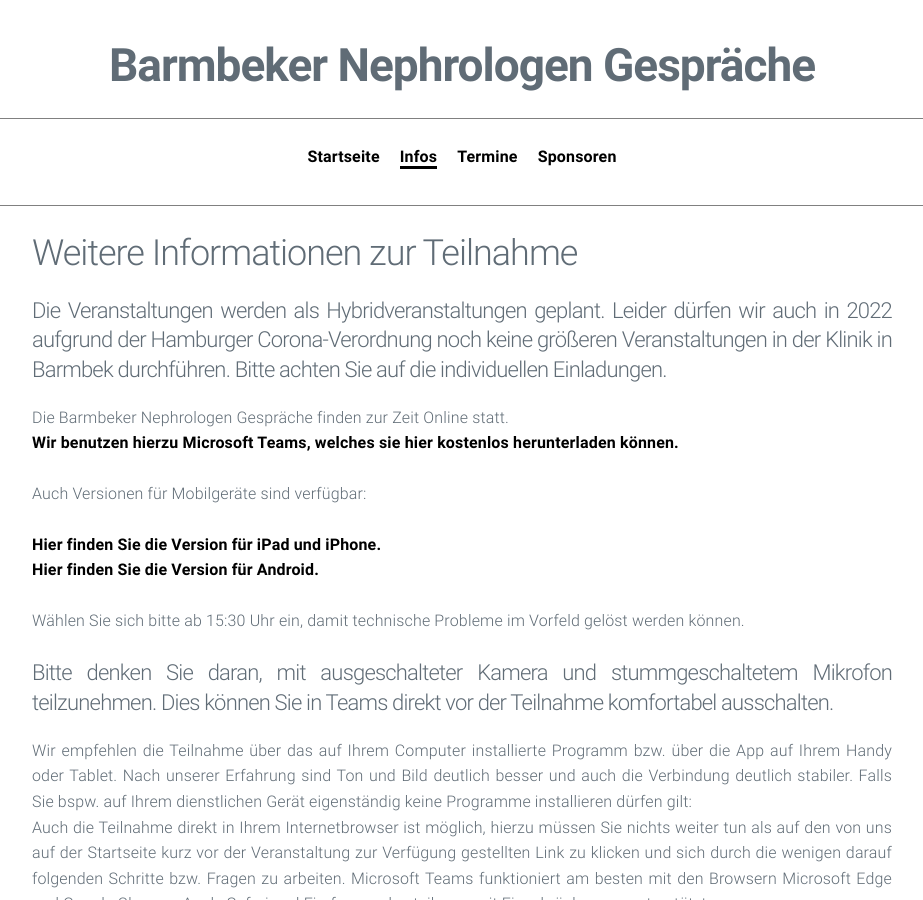
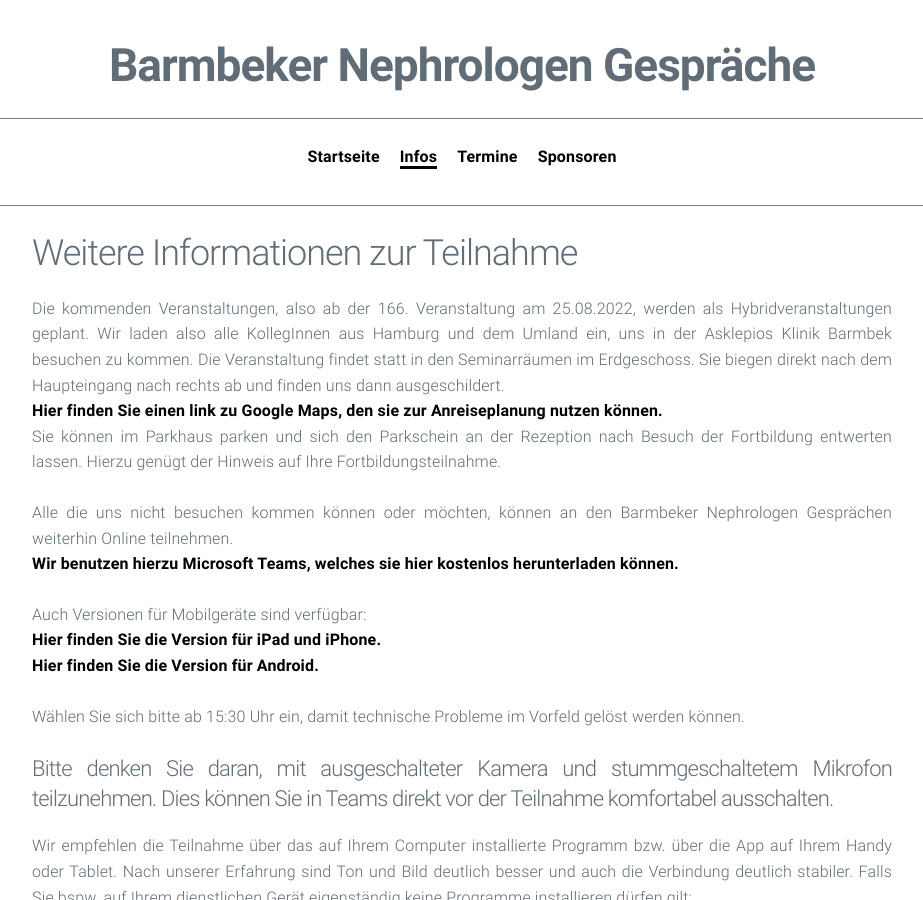
Before and after one commit to manuelpaul86/manuelpaul86.github.io, a Jekyll site: the page built from infos.md, in a window 1280 px wide and 900 px high. Shown: the whole window, without its empty margins (178-1101 px from the left). Built offline with Jekyll 4.4.1, drawn with Linux system fonts in a browser that asks for light colours.

Commit message:
Update infos.md

```diff
--- a/infos.md
+++ b/infos.md
@@ -4,13 +4,14 @@ title: Infos
 ---
 ## Weitere Informationen zur Teilnahme
 
-#### Die Veranstaltungen werden als Hybridveranstaltungen geplant. Leider dürfen wir auch in 2022 aufgrund der Hamburger Corona-Verordnung noch keine größeren Veranstaltungen in der Klinik in Barmbek durchführen. Bitte achten Sie auf die individuellen Einladungen.
+Die kommenden Veranstaltungen, also ab der 166. Veranstaltung am 25.08.2022, werden als Hybridveranstaltungen geplant. Wir laden also alle KollegInnen aus Hamburg und dem Umland ein, uns in der Asklepios Klinik Barmbek besuchen zu kommen. Die Veranstaltung findet statt in den Seminarräumen im Erdgeschoss. Sie biegen direkt nach dem Haupteingang nach rechts ab und finden uns dann ausgeschildert.
+[Hier finden Sie einen link zu Google Maps, den sie zur Anreiseplanung nutzen können.](https://goo.gl/maps/FASj8h5Pn9MQNBex5)
+Sie können im Parkhaus parken und sich den Parkschein an der Rezeption nach Besuch der Fortbildung entwerten lassen. Hierzu genügt der Hinweis auf Ihre Fortbildungsteilnahme.
 
-Die Barmbeker Nephrologen Gespräche finden zur Zeit Online statt.
+Alle die uns nicht besuchen kommen können oder möchten, können an den Barmbeker Nephrologen Gesprächen weiterhin Online teilnehmen.
 [Wir benutzen hierzu Microsoft Teams, welches sie hier kostenlos herunterladen können.](https://www.microsoft.com/de-de/microsoft-365/microsoft-teams/download-app)
 
 Auch Versionen für Mobilgeräte sind verfügbar:
-
 [Hier finden Sie die Version für iPad und iPhone.](https://apps.apple.com/de/app/microsoft-teams/id1113153706)
 [Hier finden Sie die Version für Android.](https://play.google.com/store/apps/details?id=com.microsoft.teams&hl=de&gl=US)
 
```
